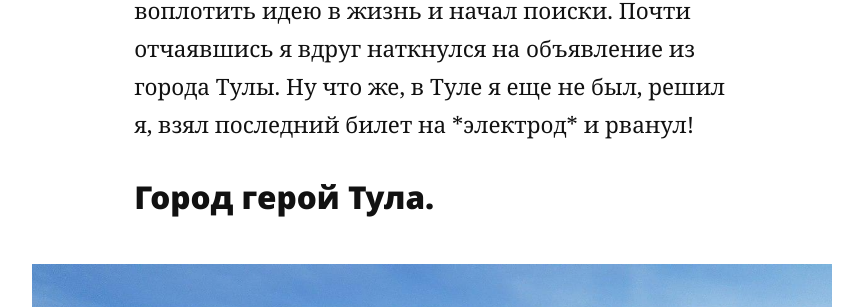
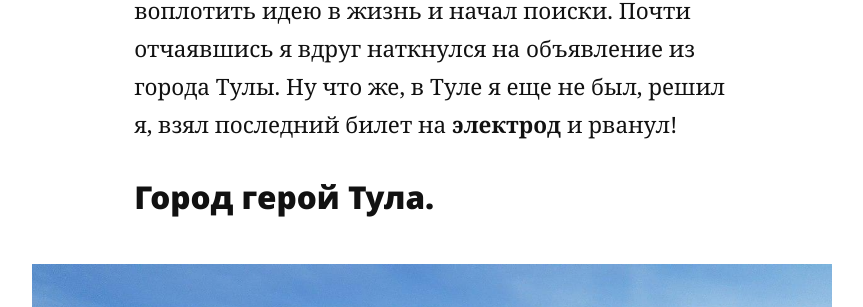
Before and after one commit to gosha20777/gosha20777.github.io, a Jekyll site: the page built from _posts/2018-10-01-ibm-model-m.markdown, in a window 1280 px wide and 900 px high, scrolled down 1201 px. Shown: the part 342-649 px from the top of the window, without its empty margins (208-1071 px from the left). Built offline with Jekyll 4.4.1, drawn with Linux system fonts in a browser that asks for light colours; nearby versions of some CDN libraries; some web fonts are replaced; some of the changed text lies outside the part shown.

Commit message:
ibm-model-m-fix

```diff
--- a/_posts/2018-10-01-ibm-model-m.markdown
+++ b/_posts/2018-10-01-ibm-model-m.markdown
@@ -9,7 +9,7 @@ category: event
 
 ### Предыстория.
 
-<p class="intro"><span class="dropcap">Е</span>сть на свете такая удивительная клавиатура – <b>IBM Model M</b>. Впервые я узнал об этой клавиатуре еще в лицее. Как-то раз на одной из лекций по информатике наш преподаватель, <code>Пахальчук А.В.</code> обмолвился о ней. Я записал его мысли на поля тетрадки и потом, когда пришло время оканчивать лицей, предложил идею подарить ему этот замечательный инструмент. Наш <b>11 т</b> поддержал меня. После долгих поисков я нашел эту клавиатуру в <i>Екатеринбурге</i>, мы скинулись на подарок классом и подарили ее любимому учителю на выпускном. С тех пор я влюбился в неповторимые щелчки механизма <a href="https://en.wikipedia.org/wiki/Buckling_spring">buckling-spring</a>. Шло время, а мечта так и оставалась мечтой… Но уехав в Москву, я решил воплотить идею в жизнь и начал поиски. Почти отчаявшись я вдруг наткнулся на объявление из города Тулы. Ну что же, в Туле я еще не был, решил я, взял последний билет на *электрод* и рванул!</p>
+<p class="intro"><span class="dropcap">Е</span>сть на свете такая удивительная клавиатура – <b>IBM Model M</b>. Впервые я узнал об этой клавиатуре еще в лицее. Как-то раз на одной из лекций по информатике наш преподаватель, <code>Пахальчук А.В.</code> обмолвился о ней. Я записал его мысли на поля тетрадки и потом, когда пришло время оканчивать лицей, предложил идею подарить ему этот замечательный инструмент. Наш <b>11 т</b> поддержал меня. После долгих поисков я нашел эту клавиатуру в <i>Екатеринбурге</i>, мы скинулись на подарок классом и подарили ее любимому учителю на выпускном. С тех пор я влюбился в неповторимые щелчки механизма <a href="https://en.wikipedia.org/wiki/Buckling_spring">buckling-spring</a>. Шло время, а мечта так и оставалась мечтой… Но уехав в Москву, я решил воплотить идею в жизнь и начал поиски. Почти отчаявшись я вдруг наткнулся на объявление из города Тулы. Ну что же, в Туле я еще не был, решил я, взял последний билет на <b>электрод</b> и рванул!</p>
 
 ### Город герой Тула.
 
```
Also changed, not shown: other parts of _posts/2018-10-01-ibm-model-m.markdown (+1 -1 lines).
